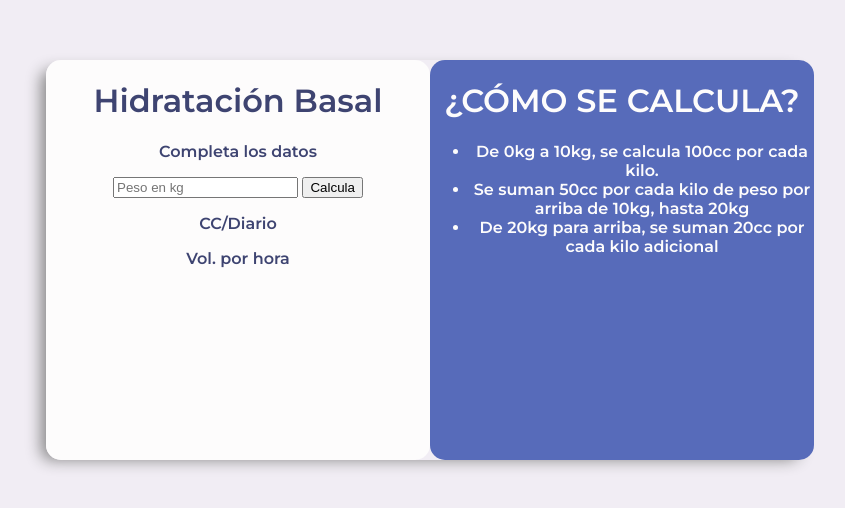
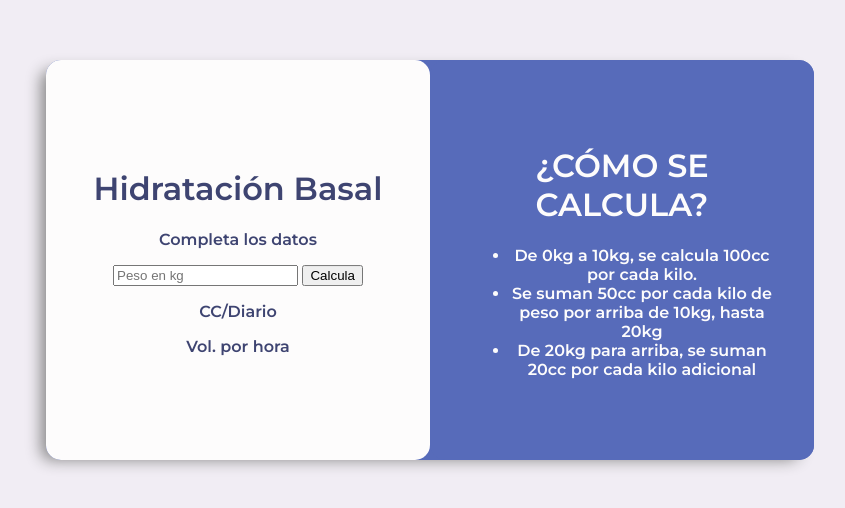
Before and after one commit to Gog0nn/Calculadora-HBasal, a plain HTML site: page index.html in a window 1280 px wide. Shown: the part 140-648 px from the top of the page, without its empty margins (210-1055 px from the left). Drawn offline with Linux system fonts and the light colour scheme.

Commit message:
v4 con js y actualizaciones en html/css

```diff
--- a/index.html
+++ b/index.html
@@ -5,13 +5,14 @@
         <meta charset="UTF-8"/>
     <!--Meta son metadatos que sirven para el navegador, no se muestra en la página-->
         <title>Calculadora de Hidratación</title>
-        <link rel="stylesheet" href="./style.css" />
+        <link rel="stylesheet" href="style.css" />
+        <script src="script.js"> </script>
     </head>
 
     <body>
     <div id="contenedor">
             <div id="calculadora">
-                <div>
+                <div class="calcula">
                     <h1>Hidratación Basal</h1>
                         <p>Completa los datos</p>
                         <input type="number" placeholder="Peso en kg"/>
@@ -22,7 +23,7 @@
                 </div>
             </div>
             <div id="detalle">
-                <div>
+                <div class="contenido">
                     <h1>¿CÓMO SE CALCULA?</h1>
                         <ul>
                             <li>De 0kg a 10kg, se calcula 100cc por cada kilo.</li>
--- /dev/null
+++ b/script.js
@@ -0,0 +1,11 @@
+let peso = "9";
+
+let miVariable;
+
+miVariable = 123;
+
+console.log(miVariable)
+
+miVariable = 321;
+
+console.log(miVariable)
--- a/style.css
+++ b/style.css
@@ -7,6 +7,7 @@ body {
 }
 
 #contenedor {
+    background-color: #576BBA;
     width: 60vw;
     height: 50vh;
     text-align: center;
@@ -33,3 +34,19 @@ float: right;
 color: #FDFCFC;
 border-radius: 15px
 }
+
+.contenido {
+    position: relative;
+    top: 50%;
+    transform: translateY(-50%);
+    overflow: hidden;
+    padding: 40px;
+}
+
+.calcula {
+    position: relative;
+    top: 50%;
+    transform: translateY(-50%);
+    overflow: hidden;
+    padding: 40px;
+}
```
